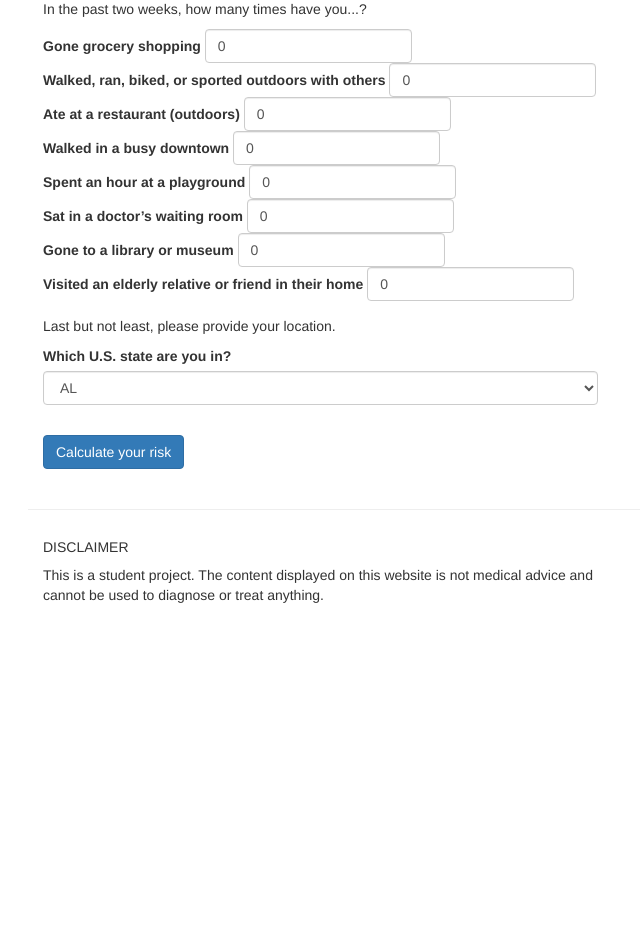
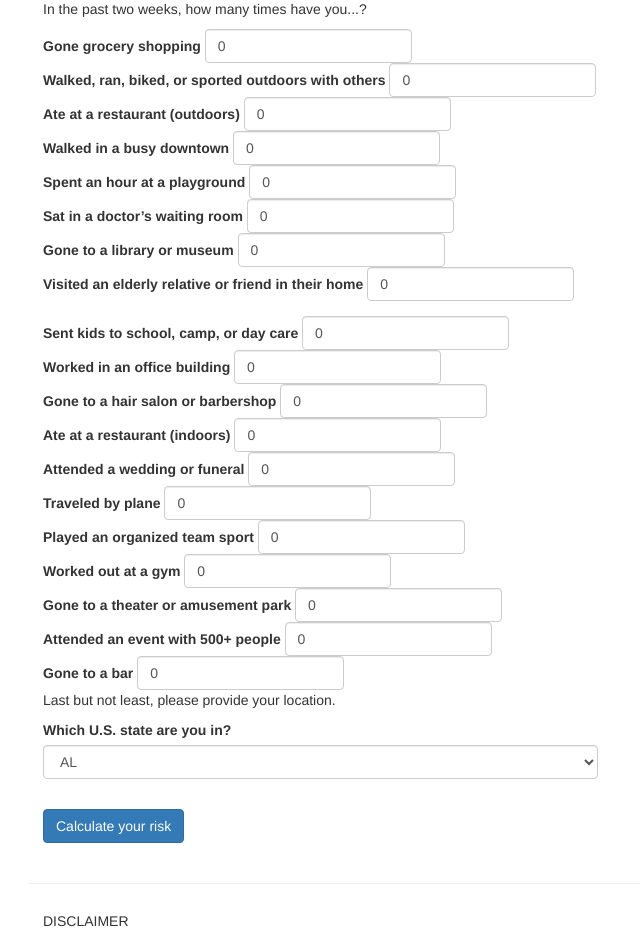
Before and after one commit to hadley173/Covid19-Risk-Assessment-Website, a Flask app: page /form-input in a window 1280 px wide. Shown: the part 173-1103 px from the top of the page, without its empty margins (27-667 px from the left). Before the commit the page ends 776 px from the top, so only its background shows below. Run offline with Flask 2, Linux system fonts and the light colour scheme; some libraries are stand-ins or nearby versions.

Commit message:
added all activities
remaining activities added to form

```diff
--- a/app/form.py
+++ b/app/form.py
@@ -17,6 +17,17 @@ class RiskForm(FlaskForm):
 	activity6 = IntegerField('Sat in a doctor’s waiting room', default=0, validators=[InputRequired()])
 	activity7 = IntegerField('Gone to a library or museum', default=0, validators=[InputRequired()])
 	activity8 = IntegerField('Visited an elderly relative or friend in their home', default=0, validators=[InputRequired()])
+	activity9 = IntegerField('Sent kids to school, camp, or day care', default=0, validators=[InputRequired()])
+	activity10 = IntegerField('Worked in an office building', default=0, validators=[InputRequired()])
+	activity11 = IntegerField('Gone to a hair salon or barbershop', default=0, validators=[InputRequired()])
+	activity12 = IntegerField('Ate at a restaurant (indoors)', default=0, validators=[InputRequired()])
+	activity13 = IntegerField('Attended a wedding or funeral', default=0, validators=[InputRequired()])
+	activity14 = IntegerField('Traveled by plane', default=0, validators=[InputRequired()])
+	activity15 = IntegerField('Played an organized team sport', default=0, validators=[InputRequired()])
+	activity16 = IntegerField('Worked out at a gym', default=0, validators=[InputRequired()])
+	activity17 = IntegerField('Gone to a theater or amusement park', default=0, validators=[InputRequired()])
+	activity18 = IntegerField('Attended an event with 500+ people', default=0, validators=[InputRequired()])
+	activity19 = IntegerField('Gone to a bar', default=0, validators=[InputRequired()])
 
 	statename = SelectField(
 					  	'Which U.S. state are you in?',
--- a/app/templates/form-input.html
+++ b/app/templates/form-input.html
@@ -51,6 +51,61 @@
       </div>
     </div>
   </div>
+  <div class="form-row">
+    <div class="form-inline col-6">
+      {{ wtf.form_field(form.activity9) }}
+    </div>
+  </div>
+  <div class="form-row">
+    <div class="form-inline col-6">
+      {{ wtf.form_field(form.activity10) }}
+    </div>
+  </div>
+  <div class="form-row">
+    <div class="form-inline col-6">
+      {{ wtf.form_field(form.activity11) }}
+    </div>
+  </div>
+  <div class="form-row">
+    <div class="form-inline col-6">
+      {{ wtf.form_field(form.activity12) }}
+    </div>
+  </div>
+  <div class="form-row">
+    <div class="form-inline col-6">
+      {{ wtf.form_field(form.activity13) }}
+    </div>
+  </div>
+  <div class="form-row">
+    <div class="form-inline col-6">
+      {{ wtf.form_field(form.activity14) }}
+    </div>
+  </div>
+  <div class="form-row">
+    <div class="form-inline col-6">
+      {{ wtf.form_field(form.activity15) }}
+    </div>
+  </div>
+  <div class="form-row">
+    <div class="form-inline col-6">
+      {{ wtf.form_field(form.activity16) }}
+    </div>
+  </div>
+  <div class="form-row">
+    <div class="form-inline col-6">
+      {{ wtf.form_field(form.activity17) }}
+    </div>
+  </div>
+  <div class="form-row">
+    <div class="form-inline col-6">
+      {{ wtf.form_field(form.activity18) }}
+    </div>
+  </div>
+  <div class="form-row">
+    <div class="form-inline col-6">
+      {{ wtf.form_field(form.activity19) }}
+    </div>
+  </div>
 
   <div class="form-group">
     <div class="row">
```
